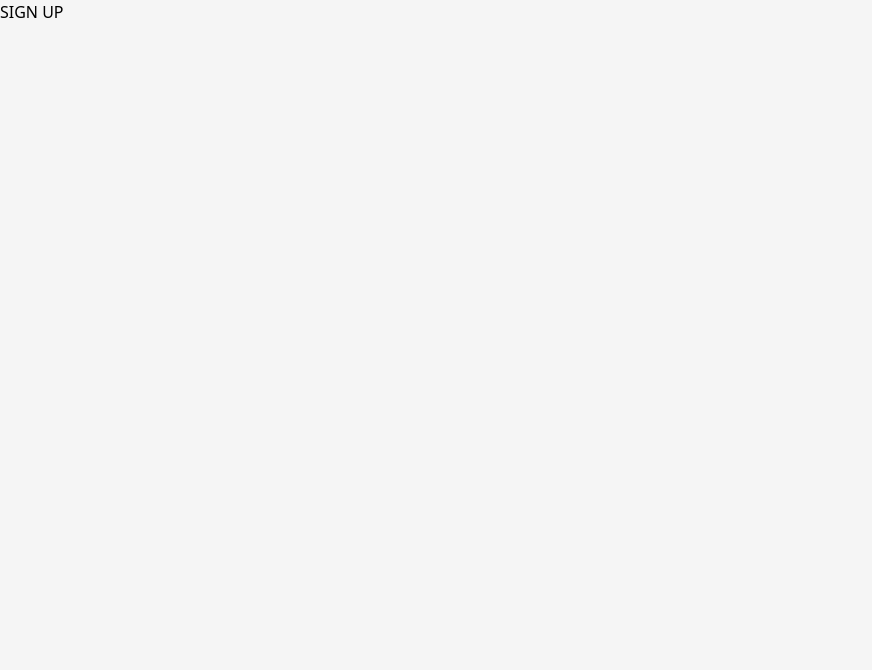
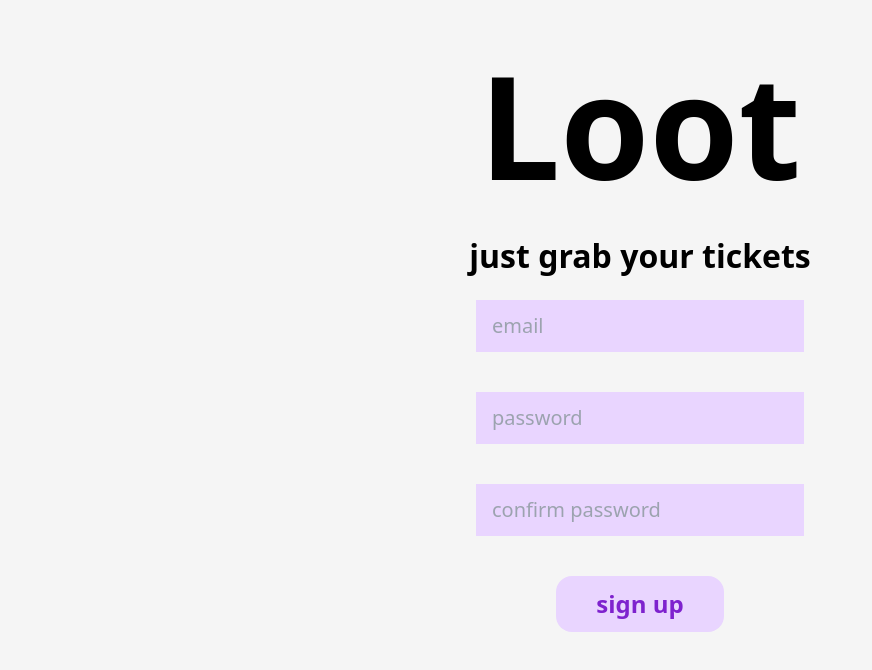
Before and after one commit to dextey/Loot, a Next.js app in the folder client/: page /signup in a window 1280 px wide. Shown: the top 670 px of the page, without its empty margins (0-872 px from the left). Built offline with nearby package versions, Linux system fonts and the light colour scheme.

Commit message:
setup authorization for client

```diff
--- a/client/package.json
+++ b/client/package.json
@@ -13,6 +13,7 @@
     "@types/react": "18.2.20",
     "@types/react-dom": "18.2.7",
     "autoprefixer": "10.4.15",
+    "axios": "^1.4.0",
     "eslint": "8.47.0",
     "eslint-config-next": "13.4.19",
     "next": "13.4.19",
--- a/client/src/app/signin/page.tsx
+++ b/client/src/app/signin/page.tsx
@@ -1,7 +1,57 @@
-import React from "react";
+"use client";
+
+import axios from "axios";
+import { useState } from "react";
 
 function page() {
-  return <div>SIGN IN</div>;
+  const [data, setData] = useState({ email: "", password: "" });
+
+  const onChange = (e: React.ChangeEvent<HTMLInputElement>) => {
+    setData({ ...data, [e.target.name]: e.target.value });
+  };
+
+  const onSubmit = () => {
+    axios
+      .post("/api/users/signin", { email: data.email, password: data.password })
+      .then((res) => console.log(res.data))
+      .catch((err) => {});
+  };
+
+  return (
+    <div className="flex flex-col p-4 justify-center items-center">
+      <div className="flex flex-col text-center font-black ">
+        <div className="text-[9rem]">Loot</div>
+        <div className="text-[2rem]">just grab your tickets</div>
+      </div>
+      <div className="p-3">
+        <input
+          onChange={onChange}
+          type="email"
+          name="email"
+          className="px-4 my-2 p-3 text-xl font-medium  border-none bg-purple-200"
+          placeholder="email"
+        />
+      </div>
+      <div className="p-3">
+        <input
+          onChange={onChange}
+          type="password"
+          name="password"
+          className="px-4 my-2 p-3 text-xl font-medium  border-none bg-purple-200"
+          placeholder="password"
+        />
+      </div>
+
+      <div className="p-3">
+        <button
+          onClick={onSubmit}
+          className=" my-2 p-3 text-2xl font-black rounded-2xl border-none bg-purple-200 text-purple-700 px-10"
+        >
+          lets go
+        </button>
+      </div>
+    </div>
+  );
 }
 
 export default page;
--- a/client/src/app/signup/page.tsx
+++ b/client/src/app/signup/page.tsx
@@ -1,7 +1,67 @@
-import React from "react";
+"use client";
+
+import axios from "axios";
+import { useState } from "react";
 
 function page() {
-  return <div>SIGN UP</div>;
+  const [data, setData] = useState({ email: "", password: "", confirmPassword: "" });
+
+  const onChange = (e: React.ChangeEvent<HTMLInputElement>) => {
+    setData({ ...data, [e.target.name]: e.target.value });
+  };
+
+  const onSubmit = () => {
+    if (data.password === data.confirmPassword) {
+      axios
+        .post("/api/users/signup", { email: data.email, password: data.password })
+        .then((res) => console.log(res.data))
+        .catch((err) => {});
+    }
+  };
+
+  return (
+    <div className="flex flex-col p-4 justify-center items-center">
+      <div className="flex flex-col text-center font-black ">
+        <div className="text-[9rem]">Loot</div>
+        <div className="text-[2rem]">just grab your tickets</div>
+      </div>
+      <div className="p-3">
+        <input
+          onChange={onChange}
+          type="email"
+          name="email"
+          className="px-4 my-2 p-3 text-xl font-medium  border-none bg-purple-200"
+          placeholder="email"
+        />
+      </div>
+      <div className="p-3">
+        <input
+          onChange={onChange}
+          type="password"
+          name="password"
+          className="px-4 my-2 p-3 text-xl font-medium  border-none bg-purple-200"
+          placeholder="password"
+        />
+      </div>
+      <div className="p-3">
+        <input
+          onChange={onChange}
+          type="password"
+          name="confirmPassword"
+          className="px-4 my-2 p-3 text-xl font-medium  border-none bg-purple-200"
+          placeholder="confirm password"
+        />
+      </div>
+      <div className="p-3">
+        <button
+          onClick={onSubmit}
+          className=" my-2 p-3 text-2xl font-black rounded-2xl border-none bg-purple-200 text-purple-700 px-10"
+        >
+          sign up
+        </button>
+      </div>
+    </div>
+  );
 }
 
 export default page;
```
Also changed, not shown: 1 other file (tests, documents, lock files or other folders).
